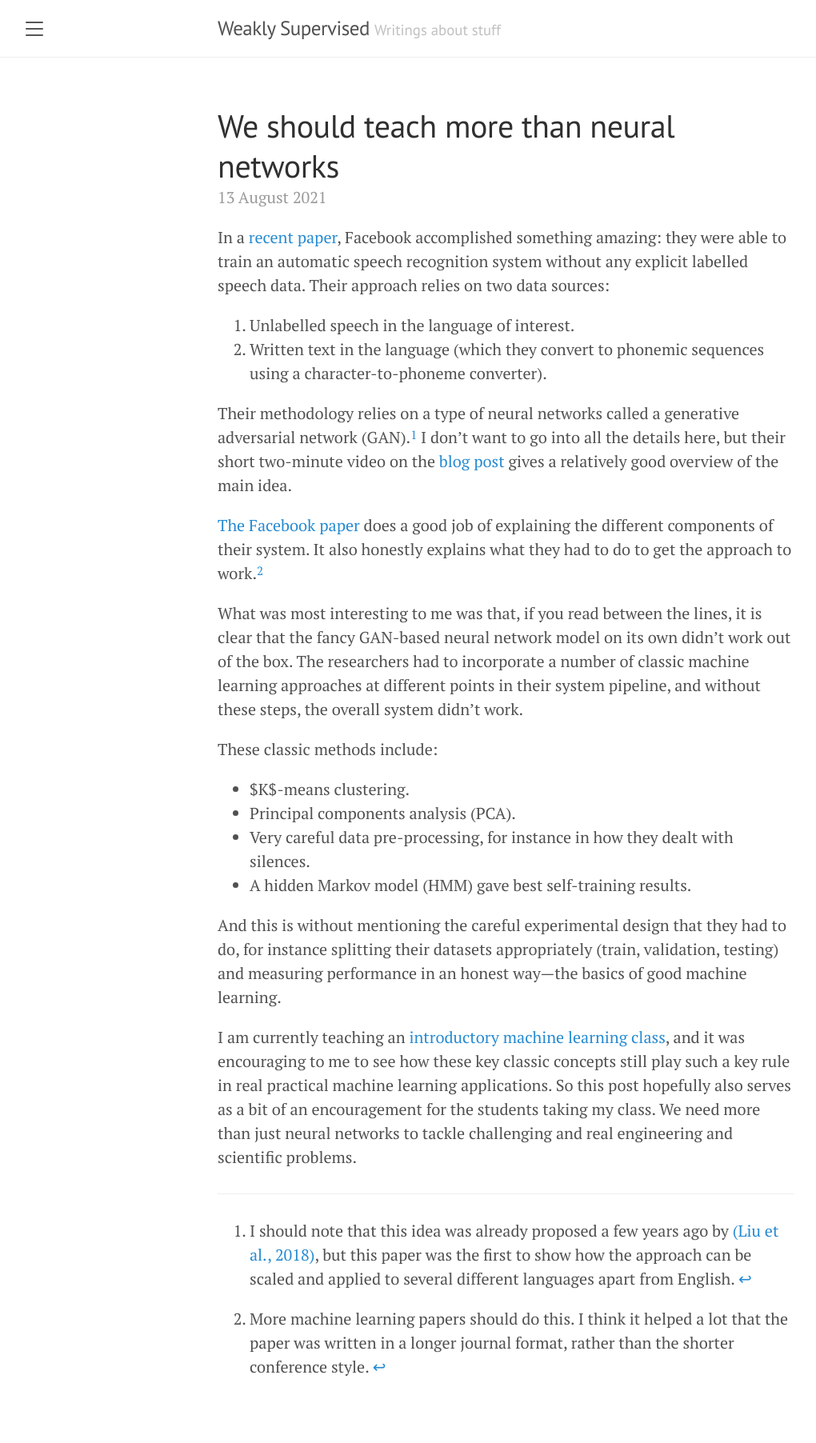
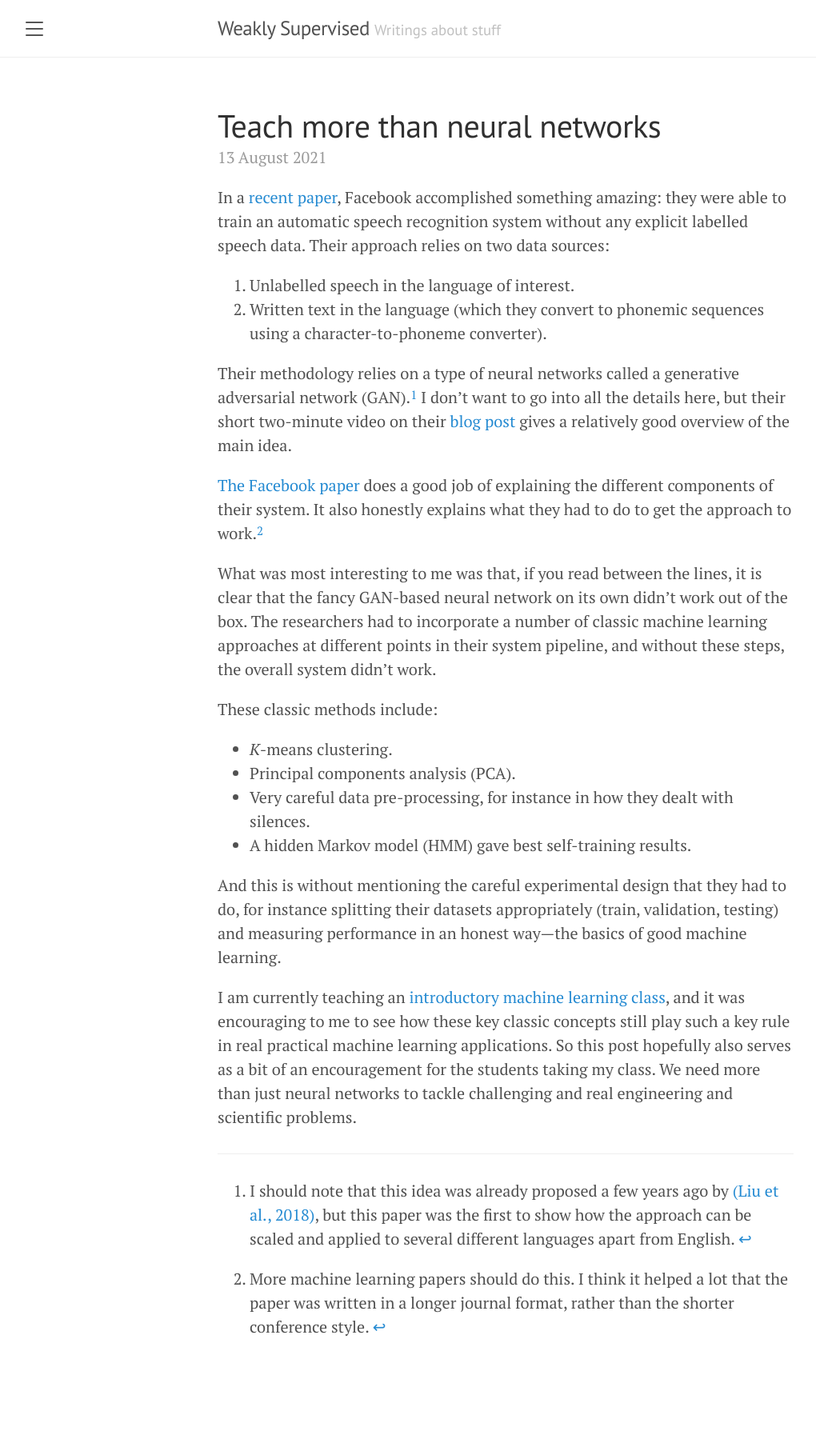
Before and after one commit to kamperh/weaklysupervised, a Jekyll site: the page built from _posts/2021-08-13-teaching-more-than-nearalnets.md, in a window 1280 px wide. Shown: the whole page at 80% size, without its empty margins (8-1028 px from the left). Built offline with Jekyll 4.4.1, drawn with Linux system fonts in a browser that asks for light colours; after the commit the page ends 1754 px from its top, so only the background shows below that.

Commit message:
Small changes

```diff
--- a/_posts/2021-08-13-teaching-more-than-nearalnets.md
+++ b/_posts/2021-08-13-teaching-more-than-nearalnets.md
@@ -1,6 +1,6 @@
 ---
 layout: post
-title: We should teach more than neural networks
+title: Teach more than neural networks
 description: Using as an example a recent paper from Facebook, I argue why we
     should still teach some classic machine learning approaches.
 ---
@@ -16,7 +16,7 @@ data sources:
 
 Their methodology relies on a type of neural networks called a generative
 adversarial network (GAN).[^1]  I don't want to go into all the details here,
-but their short two-minute video on the [blog
+but their short two-minute video on their [blog
 post](https://ai.facebook.com/blog/wav2vec-unsupervised-speech-recognition-without-supervision/)
 gives a relatively good overview of the main idea.
 
@@ -25,14 +25,14 @@ explaining the different components of their system. It also honestly explains
 what they had to do to get the approach to work.[^2]
 
 What was most interesting to me was that, if you read between the lines, it is
-clear that the fancy GAN-based neural network model on its own didn't work out
-of the box. The researchers had to incorporate a number of classic machine
-learning approaches at different points in their system pipeline, and without
-these steps, the overall system didn't work.
+clear that the fancy GAN-based neural network on its own didn't work out of the
+box. The researchers had to incorporate a number of classic machine learning
+approaches at different points in their system pipeline, and without these
+steps, the overall system didn't work.
 
 These classic methods include:
 
-- $K$-means clustering.
+- *K*-means clustering.
 - Principal components analysis (PCA).
 - Very careful data pre-processing, for instance in how they dealt with silences.
 - A hidden Markov model (HMM) gave best self-training results.
```
Also changed, not shown: _posts/2021-03-12-making-lecture-videos.md (+1 -1 lines).
